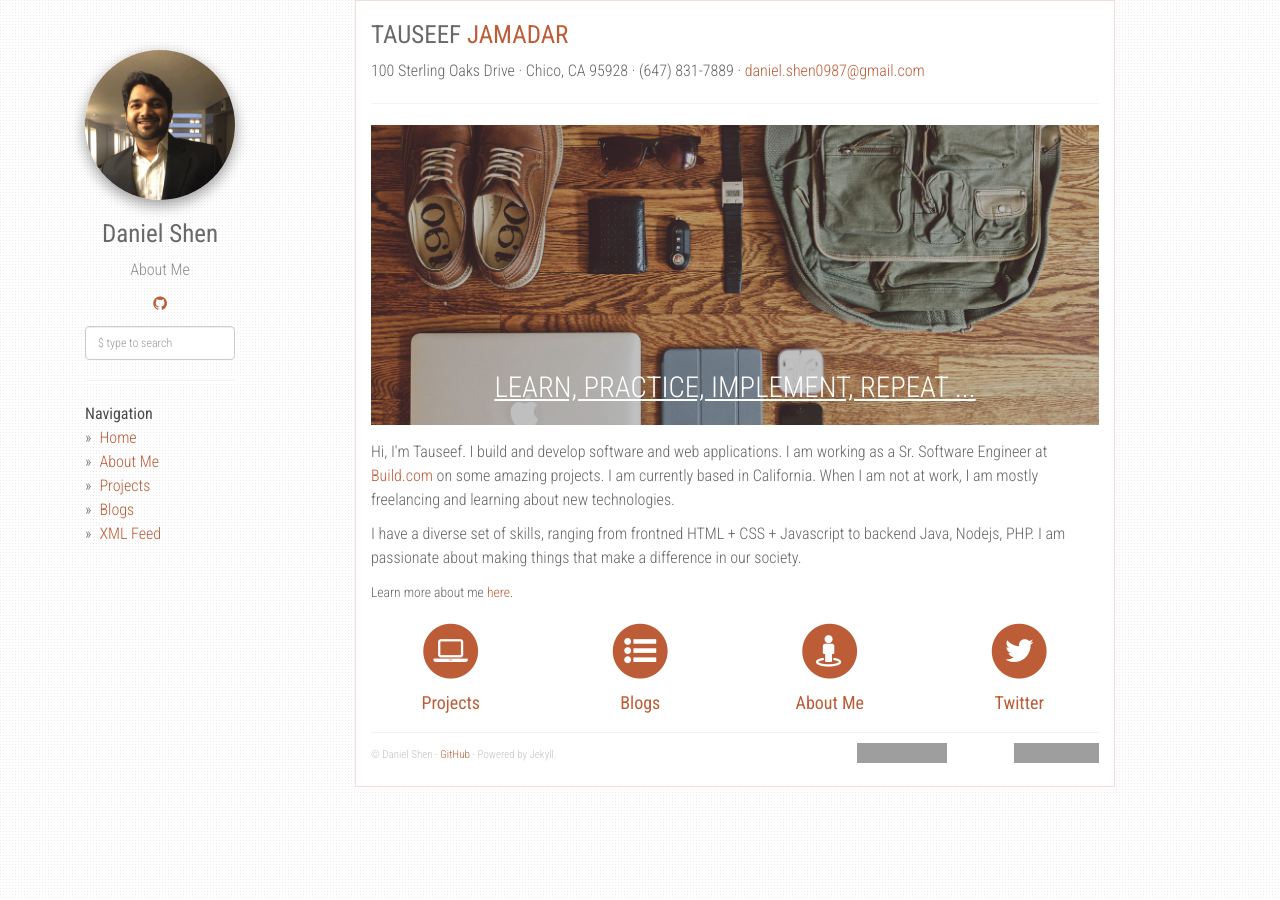
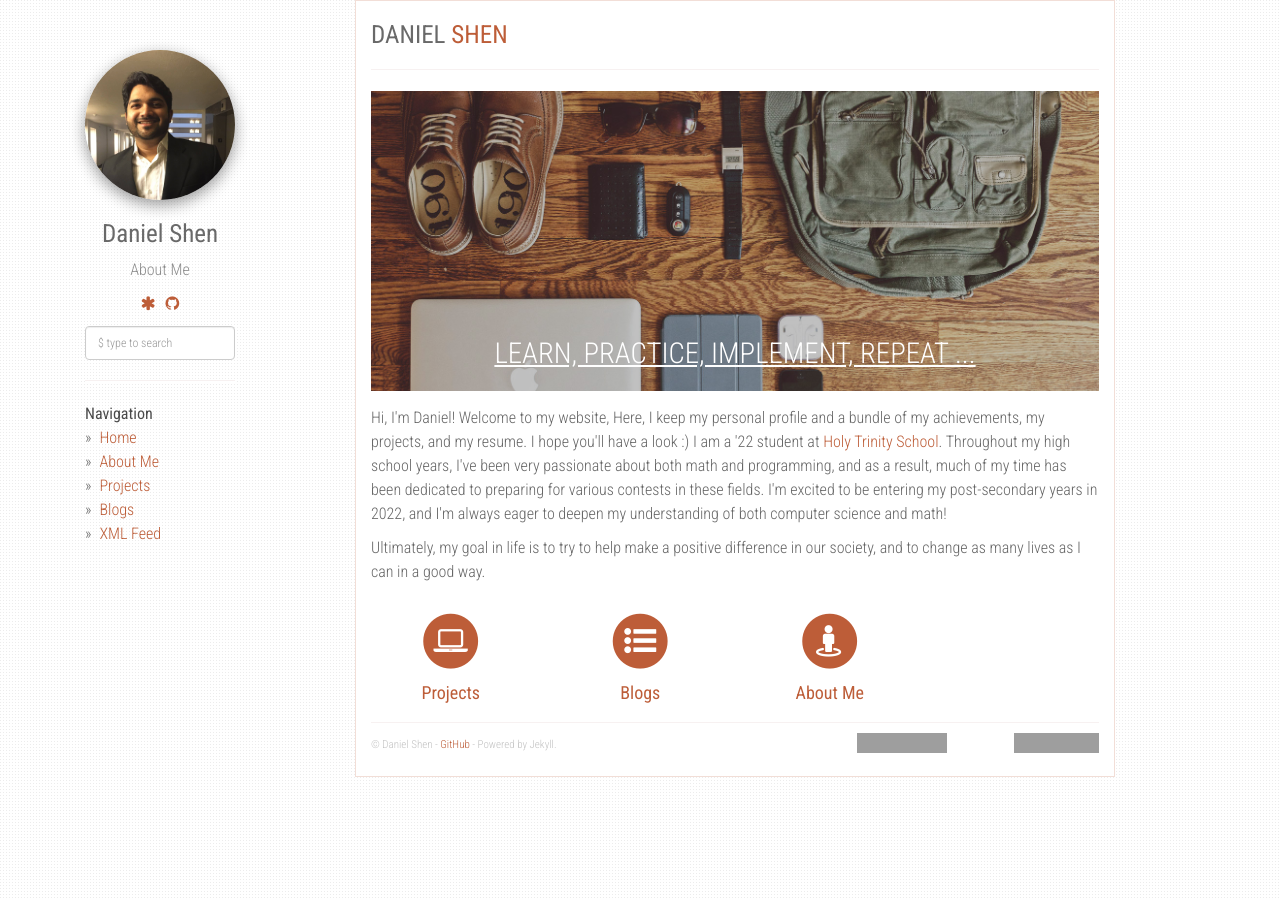
Before and after one commit to UncreativeName1/uncreativename1.github.io, a Jekyll site: the page built from index.html, in a window 1280 px wide. Built offline with Jekyll 4.4.1, drawn with Linux system fonts in a browser that asks for light colours; nearby versions of some CDN libraries; grey boxes are pictures that could not be loaded.

Commit message:
Add files via upload

```diff
--- a/_config.yml
+++ b/_config.yml
@@ -18,6 +18,8 @@ collections:
     permalink: /project/:path/
 
 social:
+    - icon: fa-asterisk
+      link: "https://dmoj.ca/user/UncreativeName"
     - icon: fa-github
       link: "https://github.com/UncreativeName1"
 
--- a/index.html
+++ b/index.html
@@ -3,10 +3,7 @@ layout: default
 ---
 
 <div id="home">
-  <h1>TAUSEEF <span class="text-primary">JAMADAR</span></h1>
-  <div class="subheading">100 Sterling Oaks Drive · Chico, CA 95928 · {{site.phone}} ·
-    <a href="mailto:{{site.email}}">{{site.email}}</a>
-  </div>
+  <h1>DANIEL <span class="text-primary">SHEN</span></h1>
   <hr />
 
   <div class="content">
@@ -18,19 +15,14 @@ layout: default
     <div class="row">
       <div class="col-xs-12">
         <p>
-          Hi, I'm Tauseef. I build and develop software and web applications. I am working as a Sr. Software Engineer at
-          <a href="https://www.build.com" target="_blank">Build.com</a> on some amazing projects. I am currently based in California. When I am not at work, I am mostly freelancing
-          and learning about new technologies.
+          Hi, I'm Daniel! Welcome to my website, Here, I keep my personal profile and a bundle of my achievements, my projects, and my resume. I hope you'll have a look :)
+          I am a '22 student at <a href="https://www.hts.on.ca/">Holy Trinity School</a>.
+          Throughout my high school years, I've been very passionate about both math and programming, and as a result, much of my time has been dedicated to preparing for various contests in these fields.
+          I'm excited to be entering my post-secondary years in 2022, and I'm always eager to deepen my understanding of both computer science and math!
         </p>
         <p>
-          I have a diverse set of skills, ranging from frontned HTML + CSS + Javascript to backend Java, Nodejs, PHP.
-          I am passionate about making things that make a difference in our society.
+          Ultimately, my goal in life is to try to help make a positive difference in our society, and to change as many lives as I can in a good way.
         </p>
-      </div>
-    </div>
-    <div class="row">
-      <div class="col-xs-12">
-          <small>Learn more about me <a href="{{ site.url }}/about/">here</a>.</small>
       </div>
     </div>
     <div class="row home-quick-links">
@@ -61,15 +53,6 @@ layout: default
           <h4>About Me</h4>
         </a>
       </div>
-      <div class="col-md-3 home-quick-links__link">
-          <a href="https://twitter.com/{{site.share.twitter_username}}" target="_blank">
-            <span class="fa-stack fa-2x">
-              <i class="fa fa-circle fa-stack-2x text-primary"></i>
-              <i class="fa fa-twitter fa-stack-1x fa-inverse"></i>
-            </span>
-            <h4>Twitter</h4>
-          </a>
-      </div>
     </div>
   </div>
 </div><!-- end #home -->
```
Also changed, not shown: _data/projects.json (+31 -31 lines), _layouts/project.html (+5 -5 lines), about.md (+2 -1 lines), README.md.
